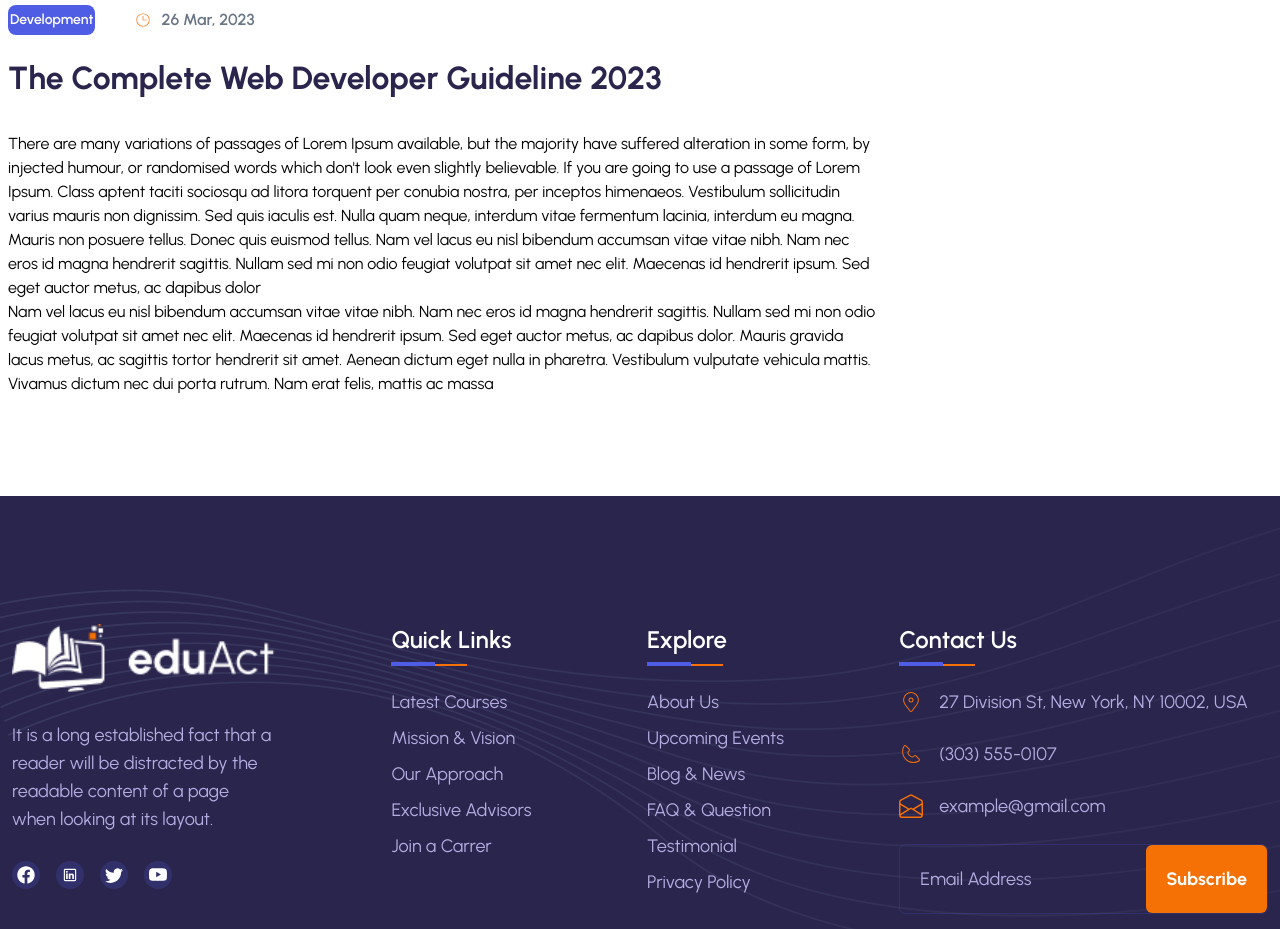
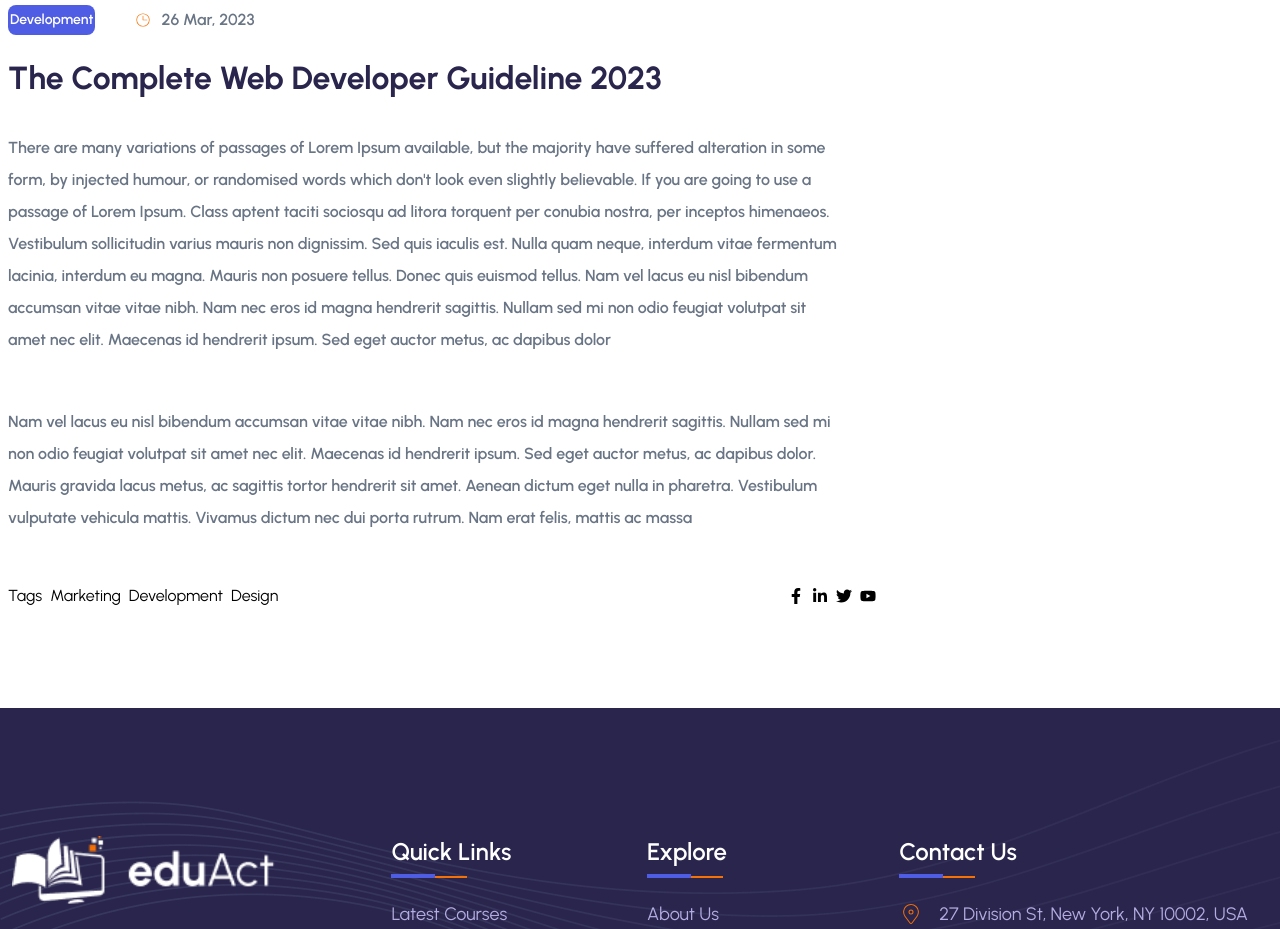
Before and after one commit to Mohammad-Nadil/ebt-eduact, a React (Vite) app: page /blog/1 in a window 1280 px wide. Shown: the part 1000-1929 px from the top of the page. Built offline with nearby package versions, Linux system fonts and the light colour scheme.

Commit message:
Add social media icons and tags section to BlogDetails component

```diff
--- a/src/pages/BlogDetails.jsx
+++ b/src/pages/BlogDetails.jsx
@@ -2,6 +2,7 @@ import React from "react";
 import Container from "../components/Container";
 import { NavLink } from "react-router-dom";
 import { CiClock2 } from "react-icons/ci";
+import {FaFacebookF, FaLinkedinIn, FaTwitter, FaYoutube } from "react-icons/fa";
 
 const BlogDetails = () => {
   return (
@@ -29,12 +30,31 @@ const BlogDetails = () => {
            </div>
            </div>
             <h1 className="font-bold font-urbanist text-[32px] leading-[47px] text-[#2A254D] mt-[20px] mb-[30px]">The Complete Web Developer Guideline 2023</h1>
-            <p>There are many variations of passages of Lorem Ipsum available, but the majority have suffered alteration in some form, by injected humour, or randomised words which don't look even slightly believable. If you are going to use a passage of Lorem Ipsum. Class aptent taciti sociosqu ad litora torquent per conubia nostra, per inceptos himenaeos. Vestibulum sollicitudin varius mauris non dignissim. Sed quis iaculis est. Nulla quam neque, interdum vitae fermentum lacinia, interdum eu magna. Mauris non posuere tellus. Donec quis euismod tellus. Nam vel lacus eu nisl bibendum accumsan vitae vitae nibh. Nam nec eros id magna hendrerit sagittis. Nullam sed mi non odio feugiat volutpat sit amet nec elit. Maecenas id hendrerit ipsum. Sed eget auctor metus, ac dapibus dolor
+            <p className="font-urbanist font-semibold text-[16px] leading-[32px] spacing-[2%] text-[#697585]">There are many variations of passages of Lorem Ipsum available, but the majority have suffered alteration in some <br /> form, by injected humour, or randomised words which don't look even slightly believable. If you are going to use a <br /> passage of Lorem Ipsum. Class aptent taciti sociosqu ad litora torquent per conubia nostra, per inceptos himenaeos. <br /> Vestibulum sollicitudin varius mauris non dignissim. Sed quis iaculis est. Nulla quam neque, interdum vitae fermentum <br /> lacinia, interdum eu magna. Mauris non posuere tellus. Donec quis euismod tellus. Nam vel lacus eu nisl bibendum <br /> accumsan vitae vitae nibh. Nam nec eros id magna hendrerit sagittis. Nullam sed mi non odio feugiat volutpat sit <br /> amet nec elit. Maecenas id hendrerit ipsum. Sed eget auctor metus, ac dapibus dolor
 
           </p>
-          <p>
-            Nam vel lacus eu nisl bibendum accumsan vitae vitae nibh. Nam nec eros id magna hendrerit sagittis. Nullam sed mi non odio feugiat volutpat sit amet nec elit. Maecenas id hendrerit ipsum. Sed eget auctor metus, ac dapibus dolor. Mauris gravida lacus metus, ac sagittis tortor hendrerit sit amet. Aenean dictum eget nulla in pharetra. Vestibulum vulputate vehicula mattis. Vivamus dictum nec dui porta rutrum. Nam erat felis, mattis ac massa
+          <p className="font-urbanist font-semibold text-[16px] leading-[32px] spacing-[2%] text-[#697585] py-[50px]">
+            Nam vel lacus eu nisl bibendum accumsan vitae vitae nibh. Nam nec eros id magna hendrerit sagittis. Nullam sed mi <br /> non odio feugiat volutpat sit amet nec elit. Maecenas id hendrerit ipsum. Sed eget auctor metus, ac dapibus dolor. <br /> Mauris gravida lacus metus, ac sagittis tortor hendrerit sit amet. Aenean dictum eget nulla in pharetra. Vestibulum <br />vulputate vehicula mattis. Vivamus dictum nec dui porta rutrum. Nam erat felis, mattis ac massa
           </p>
+          <div className="flex justify-between items-center">
+            <div className="flex gap-2 items-center">
+              <h1>Tags</h1>
+              <div className="flex gap-2">
+                <button>Marketing</button>
+                <button>Development</button>
+                <button>Design</button>
+              </div>
+
+            </div>
+            <div className="flex gap-2 items-center">
+             <FaFacebookF />
+              <FaLinkedinIn />
+              <FaTwitter />
+              <FaYoutube />
+
+
+            </div>
+          </div>
           </div>
           <div className="right">
             <input className="bg-[#F57005] w-[416px] h-[80px] rounded-lg text-white"  type="text" placeholder="Type here" />
```
